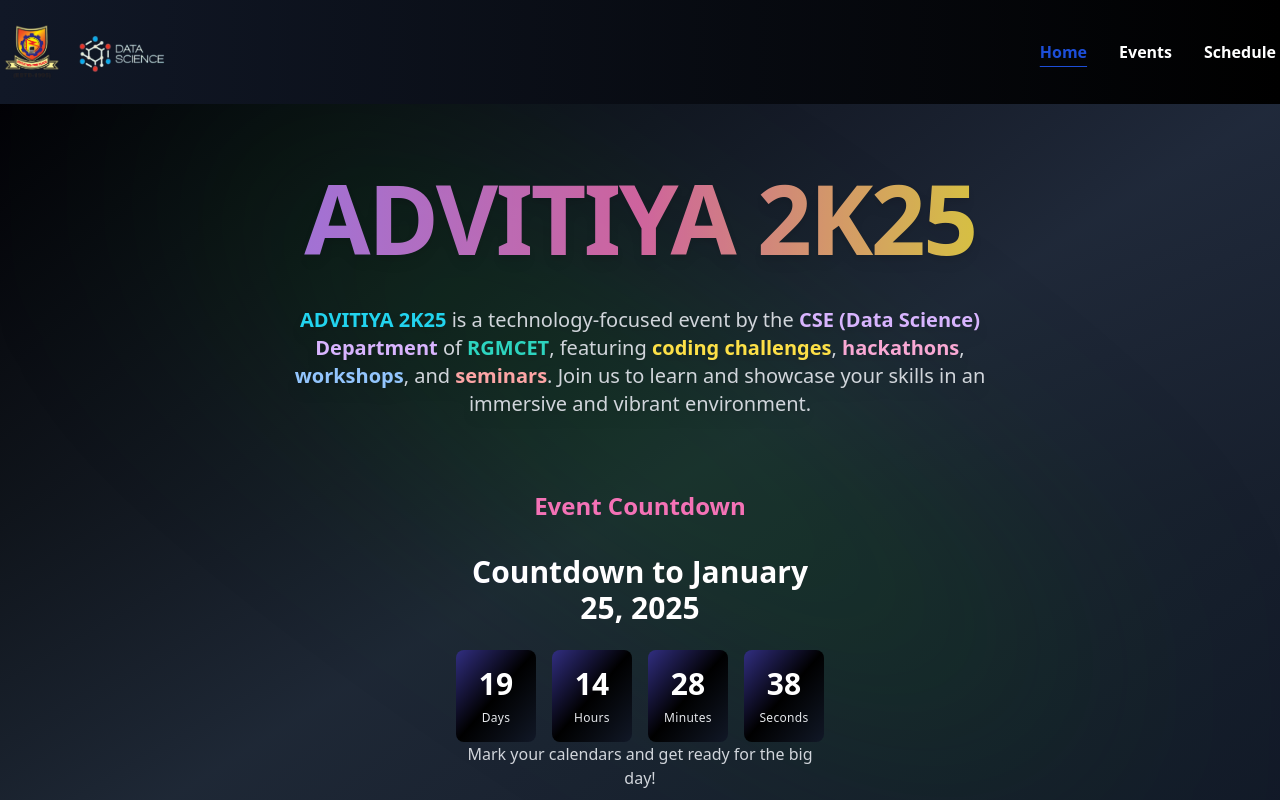
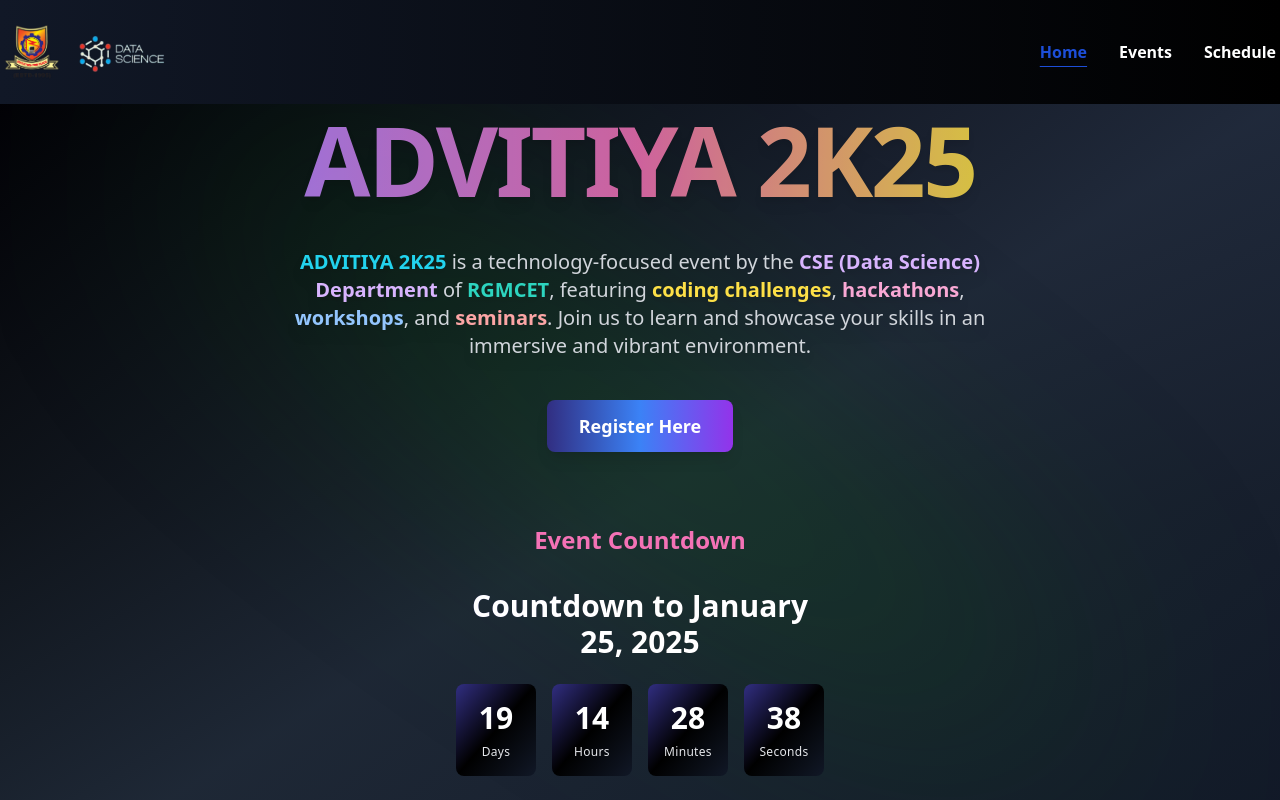
Before and after one commit to harshithreddy-dev/Advitiya2k25, a Next.js app: page / in a window 1280 px wide. Shown: the top 800 px of the page. Built offline with nearby package versions, Linux system fonts and the light colour scheme.

Commit message:
add register here button

```diff
--- a/src/app/page.tsx
+++ b/src/app/page.tsx
@@ -1,9 +1,18 @@
+"use client";
 import React from "react";
 import { Spotlight } from "@/components/ui/spotlight";
 import CountdownTimer from "@/app/_components/Timer";
+import { useRouter } from "next/navigation";
+
 // import { motion } from "framer-motion";
 
 export default function SpotlightPreview() {
+  const router = useRouter();
+
+  const handleRegister = () => {
+    router.push("/events");
+  };
+
   return (
     <div className="relative flex-grow min-h-screen w-full flex items-center justify-center antialiased overflow-hidden bg-gradient-to-b from-indigo-900 via-black to-gray-900">
       {/* Background Animation */}
@@ -40,7 +49,12 @@ export default function SpotlightPreview() {
           to learn and showcase your skills in an immersive and vibrant
           environment.
         </p>
-
+        <button
+          onClick={handleRegister}
+          className="mt-6 px-8 py-3 bg-gradient-to-r from-black-400 via-blue-500 to-purple-600 text-white font-semibold text-lg rounded-lg shadow-lg hover:scale-105 transition-transform"
+        >
+          Register Here
+        </button>
         {/* Countdown Timer */}
         <div className="flex flex-col items-center justify-center mt-10 px-6 py-8 rounded-lg w-full max-w-md">
           <h3 className="text-xl sm:text-2xl text-pink-400 font-semibold mb-4">
```
